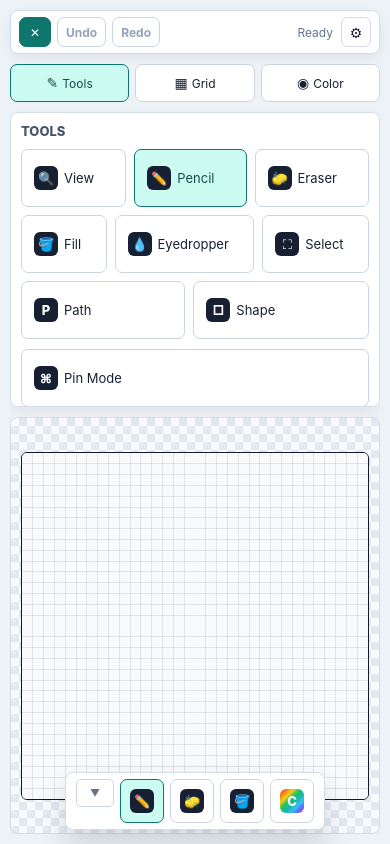
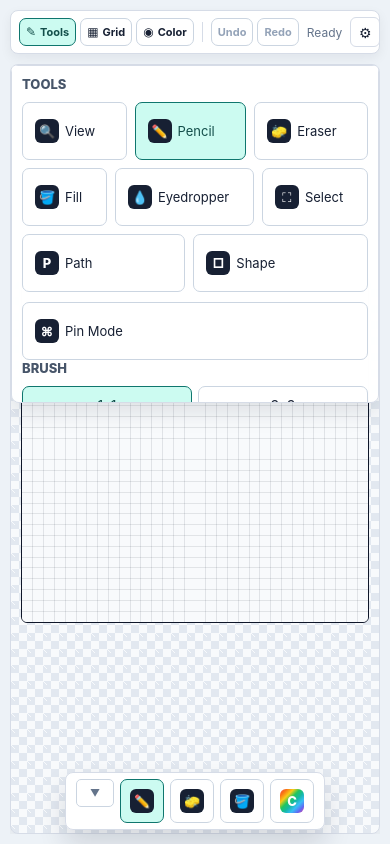
Before and after one commit to Quirel64/markit2d, a React (Vite) app: page / in a window 390 px wide. Built offline with nearby package versions, Linux system fonts and the light colour scheme.

Commit message:
new layout for pc and mobile

```diff
--- a/src/App.css
+++ b/src/App.css
@@ -25,14 +25,21 @@
 .topbar-left {
   display: flex;
   align-items: center;
-  gap: 6px;
+  gap: 4px;
 }
 
 .topbar-left button {
-  min-height: 32px;
-  padding: 0 10px;
-  font-size: 13px;
+  min-height: 30px;
+  padding: 0 8px;
+  font-size: 12px;
   font-weight: 700;
+}
+
+.topbar-divider {
+  width: 1px;
+  height: 20px;
+  margin: 0 4px;
+  background: #d6dce7;
 }
 
 .topbar-right {
@@ -48,19 +55,6 @@
   overflow: hidden;
   text-overflow: ellipsis;
   max-width: 180px;
-}
-
-.menu-toggle {
-  border-color: #0f766e;
-  background: #ccfbf1;
-  color: #134e4a;
-  min-width: 32px;
-}
-
-.menu-toggle.active {
-  border-color: #0f766e;
-  background: #0f766e;
-  color: #ffffff;
 }
 
 .eyebrow,
@@ -102,41 +96,49 @@
 .main-content {
   flex: 1;
   display: flex;
-  flex-direction: column;
+  gap: 10px;
   min-height: 0;
-  gap: 10px;
   overflow: hidden;
 }
 
-.menu-panel {
-  display: flex;
+.tool-sidebar {
+  display: none;
   flex-direction: column;
-  gap: 10px;
-  min-height: 0;
-}
-
-.menu-panel-content {
-  display: grid;
-  gap: 14px;
-  max-height: 35svh;
-  overflow-y: auto;
-  padding: 12px;
+  gap: 4px;
+  padding: 6px;
   border: 1px solid #d6dce7;
   border-radius: 8px;
   background: #ffffff;
+  overflow-y: auto;
+  min-width: 48px;
+  max-width: 48px;
   box-shadow: 0 4px 12px rgba(15, 23, 42, 0.06);
 }
 
-.menu-panel-content::-webkit-scrollbar {
-  width: 4px;
+.tool-sidebar::-webkit-scrollbar {
+  width: 0;
 }
 
-.menu-panel-content::-webkit-scrollbar-thumb {
-  background: #cbd5e1;
-  border-radius: 4px;
+.sidebar-tool {
+  display: grid;
+  place-items: center;
+  min-height: 36px;
+  min-width: 36px;
+  max-height: 36px;
+  max-width: 36px;
+  padding: 0;
+  font-size: 16px;
+  border-radius: 6px;
+}
+
+.sidebar-tool.active {
+  border-color: #0f766e;
+  background: #ccfbf1;
+  color: #134e4a;
 }
 
 .canvas-stage {
+  position: relative;
   flex: 1;
   display: grid;
   place-items: center;
@@ -158,6 +160,38 @@
   background-size: 16px 16px;
   box-shadow: 0 4px 12px rgba(15, 23, 42, 0.06);
   overflow: hidden;
+}
+
+.floating-panel-backdrop {
+  position: absolute;
+  inset: 0;
+  z-index: 19;
+  background: transparent;
+}
+
+.floating-panel {
+  position: absolute;
+  z-index: 20;
+  top: 0;
+  left: 0;
+  right: 0;
+  max-height: 50svh;
+  overflow-y: auto;
+  padding: 12px;
+  border: 1px solid #d6dce7;
+  border-radius: 0 0 8px 8px;
+  background: rgba(255, 255, 255, 0.97);
+  box-shadow: 0 8px 24px rgba(15, 23, 42, 0.12);
+  backdrop-filter: blur(8px);
+}
+
+.floating-panel::-webkit-scrollbar {
+  width: 4px;
+}
+
+.floating-panel::-webkit-scrollbar-thumb {
+  background: #cbd5e1;
+  border-radius: 4px;
 }
 
 .pixel-canvas {
@@ -492,12 +526,6 @@ button:disabled {
   width: 100%;
 }
 
-.menu-toggle {
-  border-color: #0f766e;
-  background: #ccfbf1;
-  color: #134e4a;
-}
-
 .quick-pins {
   position: fixed;
   z-index: 30;
@@ -678,19 +706,13 @@ button:disabled {
   font-size: 13px;
 }
 
-.menu-tabs {
-  display: grid;
-  grid-template-columns: repeat(3, minmax(0, 1fr));
-  gap: 6px;
-}
-
 .menu-tab {
-  display: flex;
+  display: inline-flex;
   align-items: center;
   justify-content: center;
   gap: 4px;
-  min-height: 38px;
-  padding: 0 6px;
+  min-height: 30px;
+  padding: 0 8px;
   font-size: 12px;
   white-space: nowrap;
 }
@@ -872,6 +894,12 @@ button:disabled {
   background: #fef2f2;
 }
 
+@media (min-width: 768px) {
+  .tool-sidebar {
+    display: flex;
+  }
+}
+
 @media (max-width: 1020px) {
   .topbar-status {
     max-width: 120px;
@@ -889,13 +917,13 @@ button:disabled {
 }
 
 @media (max-width: 560px) {
-  .app-shell {
-    padding: 10px;
+  .topbar-left button {
+    min-height: 28px;
+    padding: 0 6px;
+    font-size: 11px;
   }
 
-  .topbar-left button {
-    min-height: 30px;
-    padding: 0 8px;
+  .menu-tab-icon {
     font-size: 12px;
   }
 
@@ -911,9 +939,9 @@ button:disabled {
     font-size: 14px;
   }
 
-  .menu-panel-content {
+  .floating-panel {
+    max-height: 40svh;
     padding: 10px;
-    gap: 10px;
   }
 
   .panel {
--- a/src/App.tsx
+++ b/src/App.tsx
@@ -1634,15 +1634,20 @@ function App() {
     <main className="app-shell">
       <section className="topbar">
         <div className="topbar-left">
-          <button
-            aria-expanded={isMenuOpen}
-            className={isMenuOpen ? 'menu-toggle active' : 'menu-toggle'}
-            onClick={() => setIsMenuOpen((open) => !open)}
-            title="Toggle menu"
-            type="button"
-          >
-            {isMenuOpen ? '✕' : '☰'}
-          </button>
+          {MENUS.map((item) => (
+            <button
+              aria-label={item.label}
+              className={activeMenu === item.id && isMenuOpen ? 'menu-tab active' : 'menu-tab'}
+              key={item.id}
+              onClick={() => toggleMenu(item.id)}
+              title={item.label}
+              type="button"
+            >
+              <span className="menu-tab-icon" aria-hidden="true">{item.icon}</span>
+              <span>{item.label}</span>
+            </button>
+          ))}
+          <span className="topbar-divider" />
           <button disabled={!history.length} onClick={undo} title="Undo" type="button">
             Undo
           </button>
@@ -1664,28 +1669,28 @@ function App() {
       </section>
 
       <div className="main-content">
-        <div className="menu-panel">
-          <nav className="menu-tabs" aria-label="Editor menu sections">
-            {MENUS.map((item) => (
-              <button
-                aria-label={item.label}
-                className={activeMenu === item.id ? 'menu-tab active' : 'menu-tab'}
-                key={item.id}
-                onClick={() => toggleMenu(item.id)}
-                title={item.label}
-                type="button"
-              >
-                <span className="menu-tab-icon" aria-hidden="true">{item.icon}</span>
-                <span>{item.label}</span>
-              </button>
-            ))}
-          </nav>
+        <aside className="tool-sidebar" aria-label="Drawing tools">
+          {TOOLS.map((t) => (
+            <button
+              aria-label={t.label}
+              className={tool === t.id ? 'sidebar-tool active' : 'sidebar-tool'}
+              key={t.id}
+              onClick={() => setTool(t.id)}
+              title={t.label}
+              type="button"
+            >
+              <span aria-hidden="true">{t.icon}</span>
+            </button>
+          ))}
+        </aside>
+
+        <section className="canvas-stage" aria-label="Pixel canvas">
           {isMenuOpen && (
-            <div className="menu-panel-content">{renderActiveMenu()}</div>
+            <>
+              <div className="floating-panel-backdrop" onClick={() => setIsMenuOpen(false)} />
+              <div className="floating-panel">{renderActiveMenu()}</div>
+            </>
           )}
-        </div>
-
-        <section className="canvas-stage" aria-label="Pixel canvas">
           <canvas
             aria-label="Drawing surface"
             className={
```
